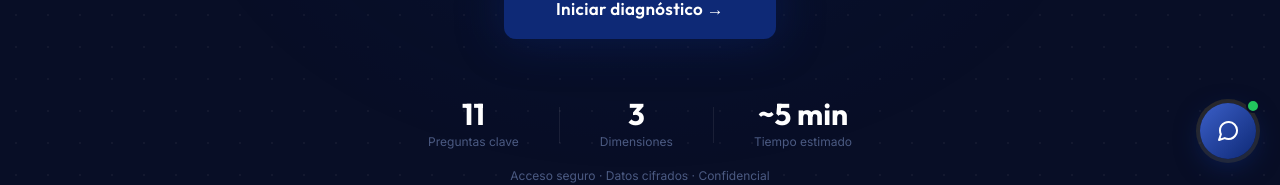
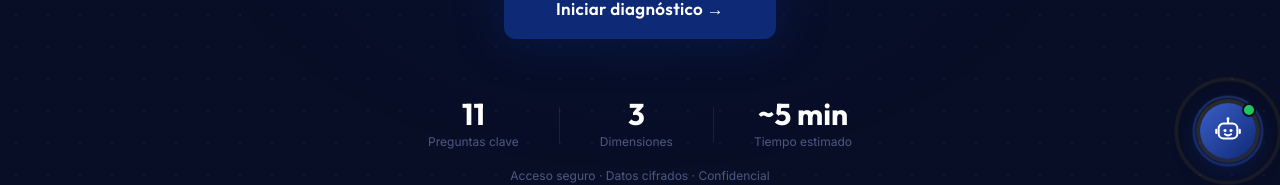
Before and after one commit to SalazarDukeImpactHub/cavaltechackathon, a Next.js app: page / in a window 1280 px wide. Shown: the part 617-802 px from the top of the page. Built offline with nearby package versions, Linux system fonts and the light colour scheme.

Commit message:
feat(chat): rediseño del botón de Vale — robot + ondas radar
- Avatar de Vale ahora es un robot (más personalidad)
- Botón flotante con ondas concéntricas tipo radar (azul + dorado)
- Punto en línea + tooltip

```diff
--- a/src/app/globals.css
+++ b/src/app/globals.css
@@ -93,6 +93,16 @@ button:disabled {
   to { opacity: 1; transform: scale(1); }
 }
 
+/* Ondas tipo radar para el botón de chat */
+@keyframes sonar {
+  0% { transform: scale(1); opacity: 0.55; }
+  100% { transform: scale(2.1); opacity: 0; }
+}
+@keyframes flotar {
+  0%, 100% { transform: translateY(0); }
+  50% { transform: translateY(-4px); }
+}
+
 /* Renderizado de Markdown generado por la IA */
 .ia-md {
   color: var(--soft);
--- a/src/components/ChatWidget.tsx
+++ b/src/components/ChatWidget.tsx
@@ -9,19 +9,28 @@ const BIENVENIDA =
 
 const SUGERENCIAS = ["¿Por qué es importante?", "¿Qué riesgos evito?", "¿Por qué elegirlos?"];
 
+function Robot({ size, color }: { size: number; color: string }) {
+  return (
+    <svg width={size} height={size} viewBox="0 0 24 24" fill="none" stroke={color} strokeWidth="1.7" strokeLinecap="round" strokeLinejoin="round">
+      <line x1="12" y1="2.6" x2="12" y2="5.6" />
+      <circle cx="12" cy="2" r="1.1" fill={color} stroke="none" />
+      <rect x="4.5" y="6" width="15" height="12" rx="4" />
+      <line x1="2.6" y1="11" x2="2.6" y2="13.6" />
+      <line x1="21.4" y1="11" x2="21.4" y2="13.6" />
+      <circle cx="9.6" cy="11.6" r="1.25" fill={color} stroke="none" />
+      <circle cx="14.4" cy="11.6" r="1.25" fill={color} stroke="none" />
+      <path d="M9.6 14.6 q 2.4 1.8 4.8 0" />
+    </svg>
+  );
+}
+
 function Avatar({ size = 32 }: { size?: number }) {
   return (
     <div
-      className="flex shrink-0 items-center justify-center rounded-full font-display font-bold"
-      style={{
-        width: size,
-        height: size,
-        fontSize: size * 0.45,
-        color: "#080e26",
-        background: "linear-gradient(135deg, var(--gold-bright), var(--gold))",
-      }}
+      className="flex shrink-0 items-center justify-center rounded-full"
+      style={{ width: size, height: size, background: "linear-gradient(135deg, var(--gold-bright), var(--gold))" }}
     >
-      V
+      <Robot size={Math.round(size * 0.66)} color="#080e26" />
     </div>
   );
 }
@@ -56,25 +65,29 @@ export function ChatWidget() {
         <button
           onClick={() => setAbierto(true)}
           aria-label="Hablar con Vale, la asistente"
-          className="group fixed bottom-6 right-6 z-50 flex h-14 w-14 items-center justify-center rounded-full text-white transition hover:scale-105"
-          style={{
-            background: "linear-gradient(135deg, var(--primary-light), var(--primary))",
-            boxShadow: "0 8px 24px rgba(14,41,118,.5), 0 0 0 4px rgba(201,162,39,.18)",
-          }}
+          className="group fixed bottom-6 right-6 z-50 h-14 w-14"
         >
+          {/* ondas radar */}
+          <span className="absolute inset-0 rounded-full" style={{ border: "2px solid var(--primary-light)", animation: "sonar 2.6s ease-out infinite" }} />
+          <span className="absolute inset-0 rounded-full" style={{ border: "2px solid var(--gold)", animation: "sonar 2.6s ease-out infinite 1.3s" }} />
+
+          {/* núcleo robot */}
           <span
-            className="absolute inset-0 rounded-full"
-            style={{ boxShadow: "0 0 0 0 rgba(201,162,39,.35)", animation: "glow 3s ease-in-out infinite" }}
-          />
-          <svg width="24" height="24" viewBox="0 0 24 24" fill="none" stroke="currentColor" strokeWidth="2" strokeLinecap="round" strokeLinejoin="round">
-            <path d="M21 11.5a8.38 8.38 0 0 1-.9 3.8 8.5 8.5 0 0 1-7.6 4.7 8.38 8.38 0 0 1-3.8-.9L3 21l1.9-5.7a8.38 8.38 0 0 1-.9-3.8 8.5 8.5 0 0 1 4.7-7.6 8.38 8.38 0 0 1 3.8-.9h.5a8.48 8.48 0 0 1 8 8v.5z" />
-          </svg>
+            className="absolute inset-0 flex items-center justify-center rounded-full transition group-hover:scale-105"
+            style={{
+              background: "linear-gradient(135deg, var(--primary-light), var(--primary))",
+              boxShadow: "0 8px 24px rgba(14,41,118,.55), 0 0 0 4px rgba(201,162,39,.2)",
+            }}
+          >
+            <Robot size={30} color="#fff" />
+          </span>
+
+          {/* punto en línea */}
+          <span className="absolute right-0 top-0 h-3.5 w-3.5 rounded-full border-2" style={{ background: "var(--nivel-alto)", borderColor: "var(--background)" }} />
+
+          {/* tooltip */}
           <span
-            className="absolute -top-1 -right-1 h-3.5 w-3.5 rounded-full border-2"
-            style={{ background: "var(--nivel-alto)", borderColor: "var(--background)" }}
-          />
-          <span
-            className="pointer-events-none absolute right-16 whitespace-nowrap rounded-lg px-3 py-1.5 text-[13px] font-medium text-white opacity-0 transition group-hover:opacity-100"
+            className="pointer-events-none absolute right-16 top-1/2 -translate-y-1/2 whitespace-nowrap rounded-lg px-3 py-1.5 text-[13px] font-medium text-white opacity-0 transition group-hover:opacity-100"
             style={{ background: "rgba(13,21,64,.95)", border: "1px solid rgba(255,255,255,.1)" }}
           >
             Hablá con Vale 👋
```
